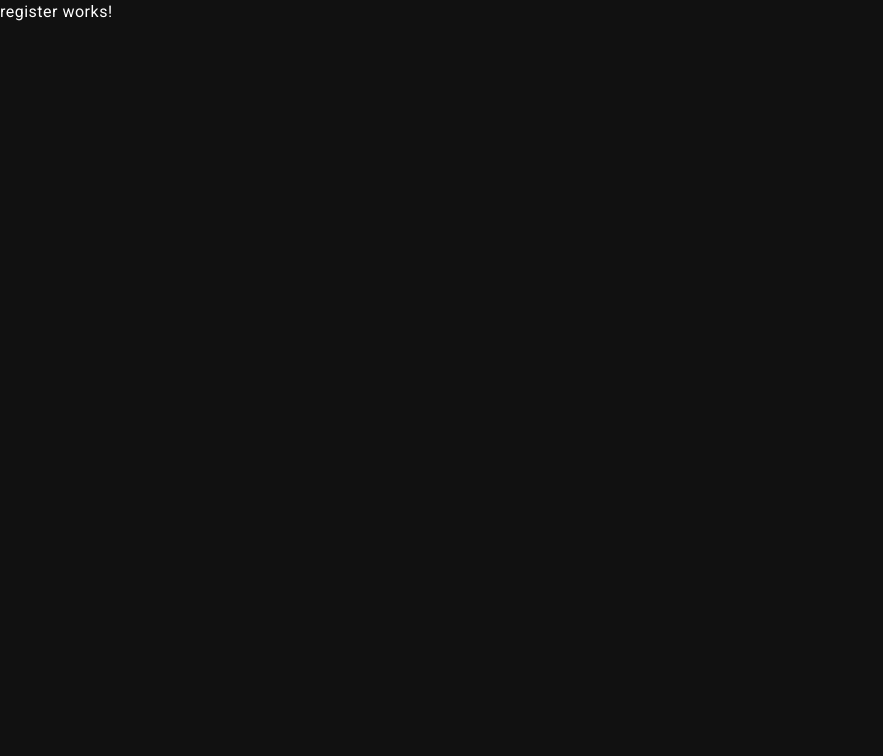
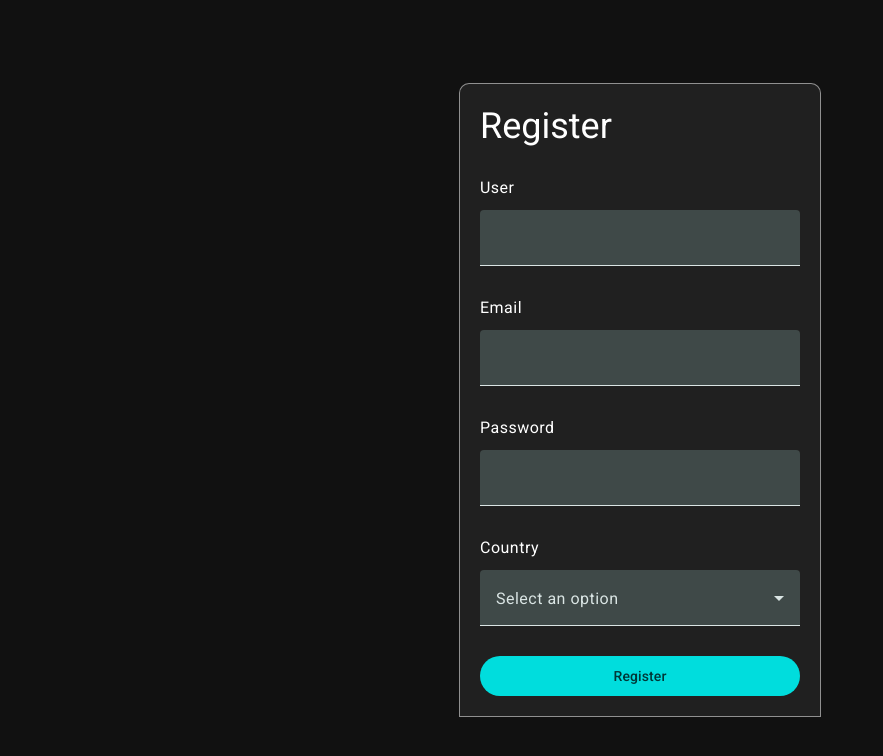
Before and after one commit to jisus455/appmoneda-frontend, an Angular app: page /register in a window 1280 px wide. Shown: the top 756 px of the page, without its empty margins (0-883 px from the left). Built offline with nearby package versions, Linux system fonts and the light colour scheme.

Commit message:
modify design register

```diff
--- a/src/app/pages/login/login.component.css
+++ b/src/app/pages/login/login.component.css
@@ -6,6 +6,9 @@
 }
 
 .container-form {
+    display: flex;
+    flex-direction: column;
+    gap: 10px;
     min-width: 20em;
     background-color: #202020;
     padding: 20px;
@@ -13,9 +16,3 @@
     border-top-left-radius: 10px;
     border-top-right-radius: 10px;
 }
-
-.form {
-    display: flex;
-    flex-direction: column;
-    gap: 10px;
-}
--- a/src/app/pages/login/login.component.html
+++ b/src/app/pages/login/login.component.html
@@ -1,20 +1,17 @@
 <section class="section-form">
-    <div class="container-form">
+  <form class="container-form">
     <h3>Sign in</h3>
 
-        <form class="form">
+    <mat-label>Email</mat-label>
     <mat-form-field>
-                <mat-label>Email</mat-label>
-                <input type="email" matInput>
+      <input type="email" [(ngModel)]="client.email" name="email" matInput required>
     </mat-form-field>
 
+    <mat-label>Password</mat-label>
     <mat-form-field>
-                <mat-label>Password</mat-label>
-                <input type="password" matInput>
+      <input type="password" [(ngModel)]="client.password" name="password" matInput required>
     </mat-form-field>
 
-              <button mat-flat-button>Sign in</button>
+    <button (click)="login()" mat-flat-button>Sign in</button>
   </form>
-
-    </div>
 </section>
--- a/src/app/pages/login/login.component.ts
+++ b/src/app/pages/login/login.component.ts
@@ -1,16 +1,35 @@
 import { Component } from '@angular/core';
-import {FormControl, Validators, FormsModule, ReactiveFormsModule} from '@angular/forms';
+
+import {MatFormFieldModule} from '@angular/material/form-field';
 import {MatInputModule} from '@angular/material/input';
-import {MatFormFieldModule} from '@angular/material/form-field';
 import {MatButtonModule} from '@angular/material/button';
+
+import { FormsModule } from '@angular/forms';
 
 @Component({
   selector: 'app-login',
   standalone: true,
-  imports: [FormsModule, MatFormFieldModule, MatInputModule, ReactiveFormsModule, MatButtonModule],
+  imports: [MatFormFieldModule, MatInputModule, MatButtonModule, FormsModule],
   templateUrl: './login.component.html',
   styleUrl: './login.component.css'
 })
 export class LoginComponent {
-  emailFormControl = new FormControl('', [Validators.required, Validators.email]);
+
+  client:Client = {
+    email: '',
+    password: ''
+  }
+
+  constructor() {}
+
+  login() {
+    console.log(this.client.email)
+    console.log(this.client.password)
+  }
 }
+
+
+interface Client {
+  email:string,
+  password:string,
+}
--- a/src/app/pages/register/register.component.css
+++ b/src/app/pages/register/register.component.css
@@ -0,0 +1,18 @@
+.section-form {
+    display: flex;
+    justify-content: center;
+    align-items: center;
+    height: 100%;
+}
+
+.container-form {
+    display: flex;
+    flex-direction: column;
+    gap: 10px;
+    min-width: 20em;
+    background-color: #202020;
+    padding: 20px;
+    border: 1px groove rgba(255, 255, 255, 0.5);
+    border-top-left-radius: 10px;
+    border-top-right-radius: 10px;
+}
--- a/src/app/pages/register/register.component.html
+++ b/src/app/pages/register/register.component.html
@@ -1 +1,32 @@
-<p>register works!</p>
+<section class="section-form">
+    <form class="container-form">
+        <h3>Register</h3>
+
+        <mat-label>User</mat-label>
+        <mat-form-field>
+            <input type="text" [(ngModel)]="client.user" name="user" matInput required>
+        </mat-form-field>
+
+        <mat-label>Email</mat-label>
+        <mat-form-field>
+            <input type="email" [(ngModel)]="client.email" name="email" matInput required>
+        </mat-form-field>
+
+        <mat-label>Password</mat-label>
+        <mat-form-field>
+            <input type="password" [(ngModel)]="client.password" name="password" matInput required>
+        </mat-form-field>
+
+        <mat-label>Country</mat-label>
+        <mat-form-field>
+            <mat-label>Select an option</mat-label>
+            <mat-select [(ngModel)]="client.country" name="country">
+                <mat-option value="Argentina">Argentina</mat-option>
+                <mat-option value="Brazil">Brazil</mat-option>
+                <mat-option value="United States">United States</mat-option>
+            </mat-select>
+        </mat-form-field>
+
+        <button (click)="register()" mat-flat-button>Register</button>
+    </form>
+</section>
--- a/src/app/pages/register/register.component.ts
+++ b/src/app/pages/register/register.component.ts
@@ -1,12 +1,41 @@
 import { Component } from '@angular/core';
+
+import { MatFormFieldModule } from '@angular/material/form-field';
+import { MatInputModule } from '@angular/material/input';
+import { MatButtonModule } from '@angular/material/button';
+import { MatSelectModule } from '@angular/material/select';
+
+import { FormsModule } from '@angular/forms';
 
 @Component({
   selector: 'app-register',
   standalone: true,
-  imports: [],
+  imports: [MatFormFieldModule, MatInputModule, MatButtonModule, MatSelectModule, FormsModule],
   templateUrl: './register.component.html',
   styleUrl: './register.component.css'
 })
 export class RegisterComponent {
 
+  client:Client = {
+    user: '',
+    email: '',
+    password: '',
+    country: ''
+  }
+
+  constructor() {}
+
+  register() {
+    console.log(this.client.user)
+    console.log(this.client.email)
+    console.log(this.client.password)
+    console.log(this.client.country)
+  }
 }
+
+interface Client {
+  user:string,
+  email:string,
+  password:string,
+  country:string
+}
```
Lines whose indentation alone changed are shown as unchanged.
